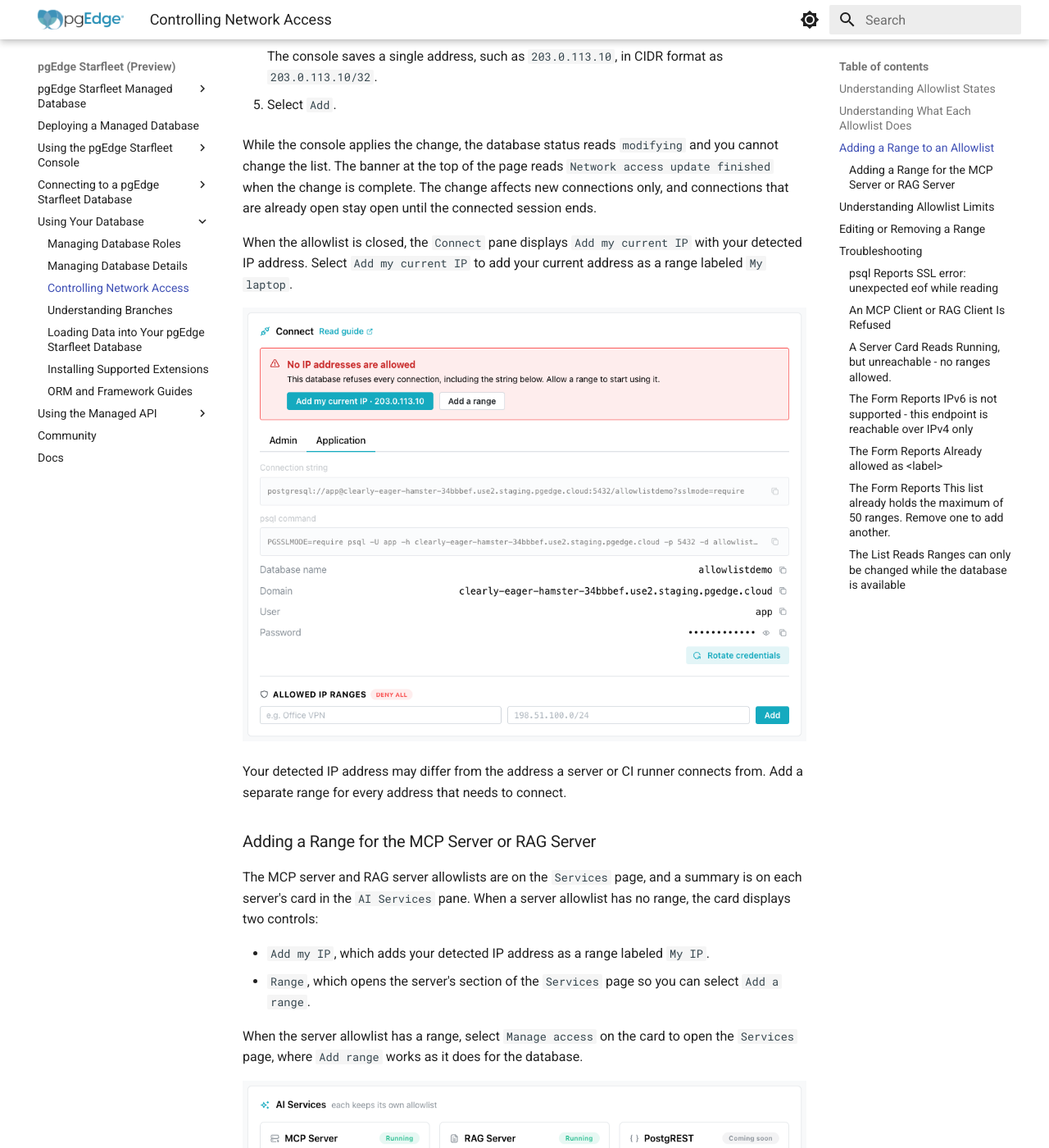
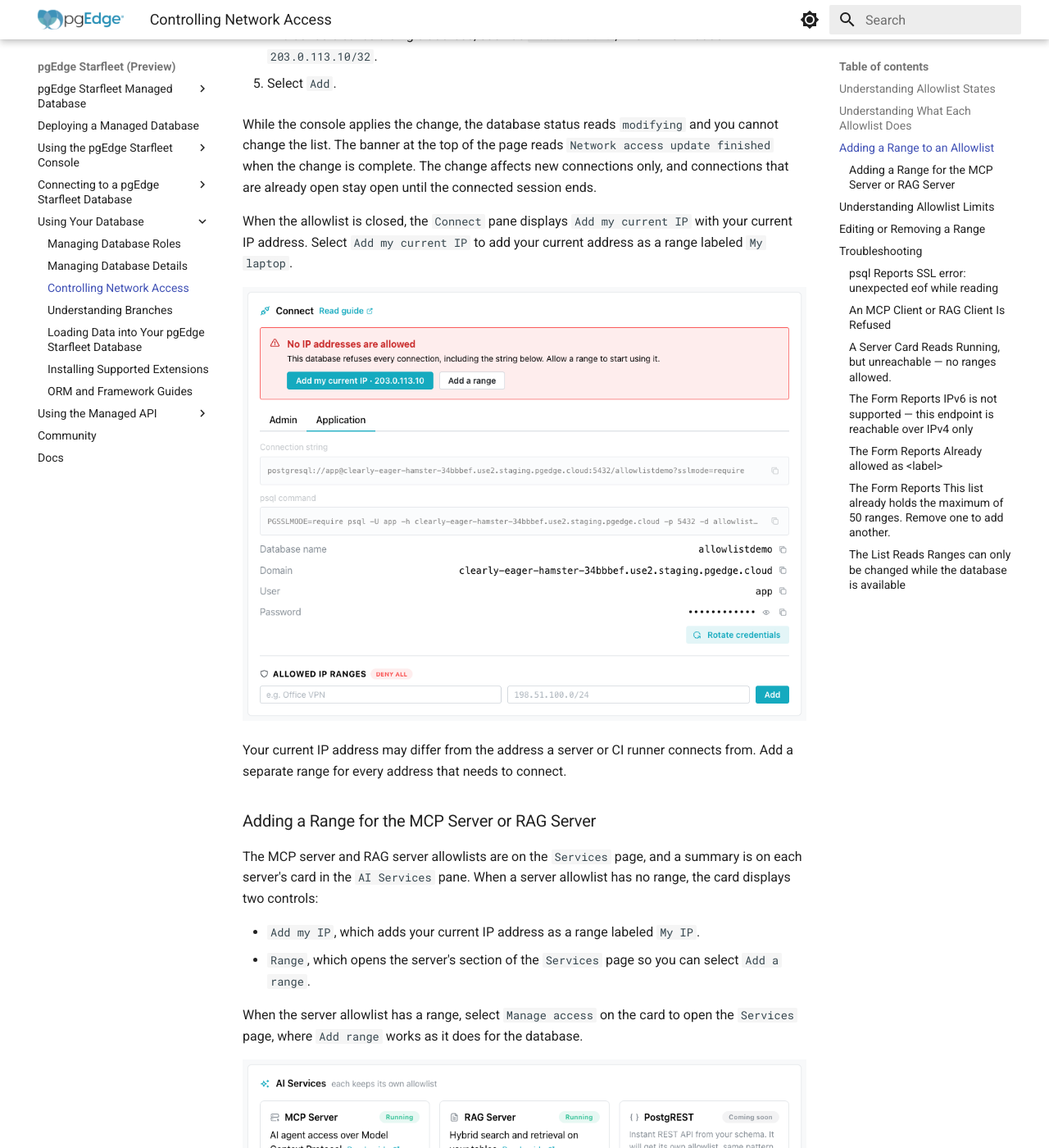
Before and after one commit to pgEdge/pgedge-starfleet-docs, an MkDocs documentation site: the page built from docs/managed/using_database/managed_network_access.md, in a window 1280 px wide and 1400 px high, scrolled down 2467 px. Shown: the whole window at 82% size. Built offline with MkDocs 1.6.1 and Material for MkDocs 9.7.7, drawn with Linux system fonts in a browser that asks for light colours; some of the changed text lies outside the part shown.

Commit message:
docs: match the console on the network access page
Two troubleshooting headings quote console messages with a hyphen
where the console shows an em-dash. "Your detected IP address" is not
the console's wording; its buttons say "Add my current IP". The note
about databases created before allowlists defaulted to closed is page
history, and any database can be opened with 0.0.0.0/0.

```diff
--- a/docs/managed/using_database/managed_network_access.md
+++ b/docs/managed/using_database/managed_network_access.md
@@ -88,12 +87,12 @@ complete. The change affects new connections only, and connections
 that are already open stay open until the connected session ends.
 
 When the allowlist is closed, the `Connect` pane displays `Add my current
-IP` with your detected IP address. Select `Add my current IP` to add
+IP` with your current IP address. Select `Add my current IP` to add
 your current address as a range labeled `My laptop`.
 
 ![The Connect pane with no allowed ranges](../images/managed_allowlist_deny_all.png)
 
-Your detected IP address may differ from the address a server or CI
+Your current IP address may differ from the address a server or CI
 runner connects from. Add a separate range for every address that
 needs to connect.
 
@@ -103,7 +102,7 @@ The MCP server and RAG server allowlists are on the `Services` page,
 and a summary is on each server's card in the `AI Services` pane. When
 a server allowlist has no range, the card displays two controls:
 
-- `Add my IP`, which adds your detected IP address as a range
+- `Add my IP`, which adds your current IP address as a range
   labeled `My IP`.
 - `Range`, which opens the server's section of the `Services` page
   so you can select `Add a range`.
@@ -167,12 +166,12 @@ client connects from. The database allowlist does not apply to the
 server. Add a range for the address in the server's section of the
 `Services` page.
 
-### A Server Card Reads `Running, but unreachable - no ranges allowed.`
+### A Server Card Reads `Running, but unreachable — no ranges allowed.`
 
 The server is running, and its allowlist is closed. Select `Add my IP`,
 or select `Range` to add a range for another address.
 
-### The Form Reports `IPv6 is not supported - this endpoint is reachable over IPv4 only`
+### The Form Reports `IPv6 is not supported — this endpoint is reachable over IPv4 only`
 
 The endpoint accepts IPv4 connections only. Enter the IPv4 address or
 range you connect from. When your network uses IPv6 only, connect
```
Also changed, not shown: other parts of docs/managed/using_database/managed_network_access.md (+1 -2 lines).
